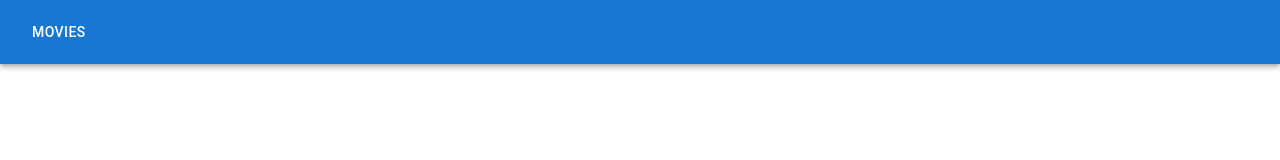
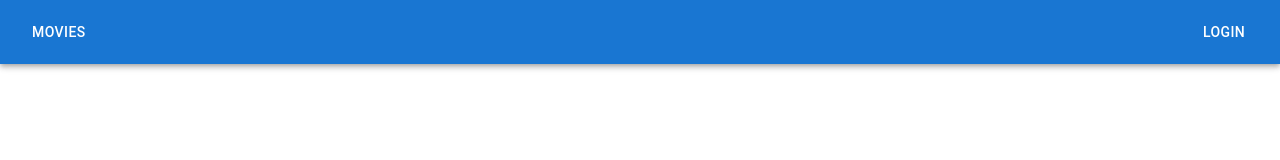
Before and after one commit to NHWai/movie-app, a React (Create React App) app: page /login in a window 1280 px wide. Shown: the top 160 px of the page. Built offline with nearby package versions, Linux system fonts and the light colour scheme.

Commit message:
use localstorage to avoid from loggin out when hard reload

```diff
--- a/src/components/CardItem.tsx
+++ b/src/components/CardItem.tsx
@@ -1,6 +1,6 @@
 import { Typography, Button, Stack, Grid } from "@mui/material";
 import { Link as RouterLink } from "react-router-dom";
-import React from "react";
+import React, { useContext } from "react";
 import { useNavigate } from "react-router-dom";
 import { MyContext } from "./MyProvider";
 
@@ -16,8 +16,9 @@ type PropsCardItem = {
 };
 
 export const CardItem = (props: PropsCardItem) => {
-  const { token } = React.useContext(MyContext);
+  const { token } = useContext(MyContext);
   const navigate = useNavigate();
+
   const { year, title, directorname, genres, rating, movieid, user } = props;
   const delMovie = async (movieid: string, tokenstr: string) => {
     const url = `${process.env.REACT_APP_BASE_URL}/movies/${movieid}`;
@@ -32,6 +33,8 @@ export const CardItem = (props: PropsCardItem) => {
       if (res.status === 204) {
         // add movie id to list to be hidden
         props.setMovId(movieid);
+      } else if (res.status === 401) {
+        throw Error(`Unauthorized user, login or signup`);
       } else {
         throw Error("Cannot delete the movie");
       }
--- a/src/MuiNavbar.tsx
+++ b/src/components/MuiNavbar.tsx
@@ -1,30 +1,26 @@
 import { AppBar, Box, Button, Toolbar, Typography } from "@mui/material";
-import React from "react";
-import { initialToken, MyContext } from "./components/MyProvider";
-import { Outlet, useLocation, useNavigate } from "react-router-dom";
+import React, { useContext } from "react";
+import { Outlet, Link as RouterLink } from "react-router-dom";
+import { initialToken, MyContext } from "./MyProvider";
 export const MuiNavbar = () => {
-  const { token, setToken } = React.useContext(MyContext);
-  const navigate = useNavigate();
-  const location = useLocation();
+  const { token, setToken } = useContext(MyContext);
 
-  const handleClick = () => {
-    if (token.tokenStr) {
-      setToken(initialToken);
-    } else {
-      navigate("/login");
-    }
+  const handleLogout = () => {
+    localStorage.removeItem("jwt");
+    setToken(initialToken);
   };
+
   return (
     <>
       <Box sx={{ flexGrow: 1 }}>
         <AppBar position="static">
           <Toolbar>
             <Box sx={{ flexGrow: 1 }}>
-              <Button onClick={() => navigate("/")} color="inherit">
-                Movies{" "}
+              <Button component={RouterLink} to="/" color="inherit">
+                Movies
               </Button>
             </Box>
-            {token.username && (
+            {token.tokenStr && (
               <Typography
                 fontStyle={"italic"}
                 sx={{ mr: 2 }}
@@ -35,9 +31,14 @@ export const MuiNavbar = () => {
                 <b>{token.username}</b>
               </Typography>
             )}
-            {location["pathname"] !== "/login" && (
-              <Button onClick={handleClick} color="inherit">
-                {token.tokenStr ? "Logout" : "Login"}
+
+            {token.tokenStr ? (
+              <Button onClick={handleLogout} color="inherit">
+                Logout
+              </Button>
+            ) : (
+              <Button component={RouterLink} to="/login" color="inherit">
+                Login
               </Button>
             )}
           </Toolbar>
--- a/src/components/MyProvider.tsx
+++ b/src/components/MyProvider.tsx
@@ -8,6 +8,7 @@ type TokenType = {
   tokenStr: string;
   id: string;
   username: string;
+  expirationTime: string;
 };
 
 type MyContextType = {
@@ -19,6 +20,7 @@ export const initialToken = {
   tokenStr: "",
   id: "",
   username: "",
+  expirationTime: "",
 };
 
 export const MyContext = React.createContext<MyContextType>({
@@ -27,7 +29,20 @@ export const MyContext = React.createContext<MyContextType>({
 });
 
 export const MyProvider = ({ children }: Props) => {
-  const [token, setToken] = React.useState<TokenType>(initialToken);
+  let initialStateofToken = initialToken;
+  const localToken = localStorage.getItem("jwt");
+
+  //if localstorage has jwt key, check it is expired or not
+  if (localToken) {
+    const { expirationTime } = JSON.parse(localToken as string);
+    const expirationDate = new Date(expirationTime);
+    const currentDate = new Date();
+    if (expirationDate >= currentDate) {
+      initialStateofToken = JSON.parse(localToken as string);
+    }
+  }
+
+  const [token, setToken] = React.useState<TokenType>(initialStateofToken);
 
   return (
     <MyContext.Provider value={{ token, setToken }}>
--- a/src/index.tsx
+++ b/src/index.tsx
@@ -16,7 +16,7 @@ import App from "./App";
 import { MyProvider } from "./components/MyProvider";
 import Movie from "./routes/Movie";
 import { Error } from "./routes/Error";
-import { MuiNavbar } from "./MuiNavbar";
+import { MuiNavbar } from "./components/MuiNavbar";
 import { AddCast } from "./routes/AddCast";
 import { ErrorGlobal } from "./routes/ErrorGlobal";
 import { AddMovie } from "./routes/AddMovie";
--- a/src/routes/AddCast.tsx
+++ b/src/routes/AddCast.tsx
@@ -48,7 +48,6 @@ export const AddCast = () => {
       body: raw,
     });
     const data = await res.json();
-    console.log(data);
     if (res.status) {
       const movieId = data.data.movie;
       navigate(`/movie/${movieId}`);
--- a/src/routes/AddMovie.tsx
+++ b/src/routes/AddMovie.tsx
@@ -1,5 +1,5 @@
 import { Button, MenuItem, Stack, TextField } from "@mui/material";
-import React from "react";
+import React, { useContext } from "react";
 
 import ArrowBackIcon from "@mui/icons-material/ArrowBack";
 import IconButton from "@mui/material/IconButton";
@@ -99,16 +99,16 @@ export const movieGenres = [
 export const AddMovie = () => {
   const [movie, setMovie] = React.useState<MovieProps>(initialMovieProps);
   const [next, setNext] = React.useState(false);
-  const { token } = React.useContext(MyContext);
   const navigate = useNavigate();
   const [isLoad, setIsLoad] = React.useState(false);
   const [errArr, setErrArr] = React.useState<ErrArr>(initialErrArr);
+  const { token } = useContext(MyContext);
 
   React.useEffect(() => {
     if (!token.tokenStr) {
       navigate("/login");
     }
-  }, [token.tokenStr, navigate]);
+  }, [token, navigate]);
 
   const handleChange = (e: React.ChangeEvent<HTMLInputElement>) => {
     //if it is array
@@ -137,7 +137,6 @@ export const AddMovie = () => {
 
   const handleSubmitted = (e: any) => {
     e.preventDefault();
-    console.log({ errArr });
     if (!errArr.title && !errArr.rating && !errArr.review && !errArr.year) {
       setNext(true);
     }
@@ -157,6 +156,7 @@ export const AddMovie = () => {
         year: clonedMovie.year,
       };
       // console.log(formData);
+
       token.tokenStr && newMovie(formData);
     }
   };
@@ -272,6 +272,7 @@ export const AddMovie = () => {
 
   const newMovie = async (movie: MovieType) => {
     const myHeaders = new Headers();
+
     myHeaders.append("Authorization", `Bearer ${token.tokenStr}`);
     myHeaders.append("Content-Type", "application/json");
     const raw = JSON.stringify(movie);
@@ -430,9 +431,6 @@ export const AddMovie = () => {
             )}
           </Stack>
         </form>
-        {!token.tokenStr && next && (
-          <small style={{ textAlign: "right" }}>Please Login</small>
-        )}
       </Stack>
     </FormLayout>
   );
--- a/src/routes/Home.tsx
+++ b/src/routes/Home.tsx
@@ -15,8 +15,8 @@ export type MovielistType = MovieType & {
 };
 export const Home = () => {
   const [movieList, setmovieList] = useState<MovielistType[] | undefined>();
+  const [movId, setMovId] = useState<string>("");
   const { token } = useContext(MyContext);
-  const [movId, setMovId] = useState<string>("");
   const navigate = useNavigate();
 
   React.useEffect(() => {
--- a/src/routes/LoginPage.tsx
+++ b/src/routes/LoginPage.tsx
@@ -16,30 +16,40 @@ import InputAdornment from "@mui/material/InputAdornment";
 
 import { useNavigate } from "react-router-dom/";
 import { FormLayout } from "../components/FormLayout";
-import { MyContext } from "../components/MyProvider";
+import { initialToken, MyContext } from "../components/MyProvider";
 
-type FormDataType = {
+interface FormDataType {
   username: string;
   pwd: string;
   role?: string;
-};
+}
 
 export const LoginPage = () => {
   const [showPassword, setShowPassword] = useState(false);
   const [isLogin, setIsLogin] = useState(false);
-
+  const { token, setToken } = useContext(MyContext);
   const [formData, setFormData] = useState({
     username: "",
     pwd: "",
     role: "",
   });
-  const { token, setToken } = useContext(MyContext);
-  const [isLoad, setIsLoad] = useState(false);
   const navigate = useNavigate();
 
   React.useEffect(() => {
-    token.tokenStr && navigate("/");
+    if (token.tokenStr) {
+      console.log("initializing...");
+      setTimeout(() => {
+        localStorage.removeItem("jwt");
+        console.log("clear jwt");
+      }, 60000 * 45);
+      navigate("/");
+    }
   }, [token, navigate]);
+
+  const setJwtToLocalStorage = (token: string) => {
+    localStorage.setItem("jwt", token);
+  };
+  const [isLoad, setIsLoad] = useState(false);
 
   const fetchToken = async (formDatas: FormDataType) => {
     const { username, pwd, role } = formDatas;
@@ -75,6 +85,7 @@ export const LoginPage = () => {
 
       const data = await res.json();
       if (res.status === 200) {
+        setJwtToLocalStorage(JSON.stringify(data));
         setToken(data);
       } else {
         throw new Error(`${data.message}`);
```
